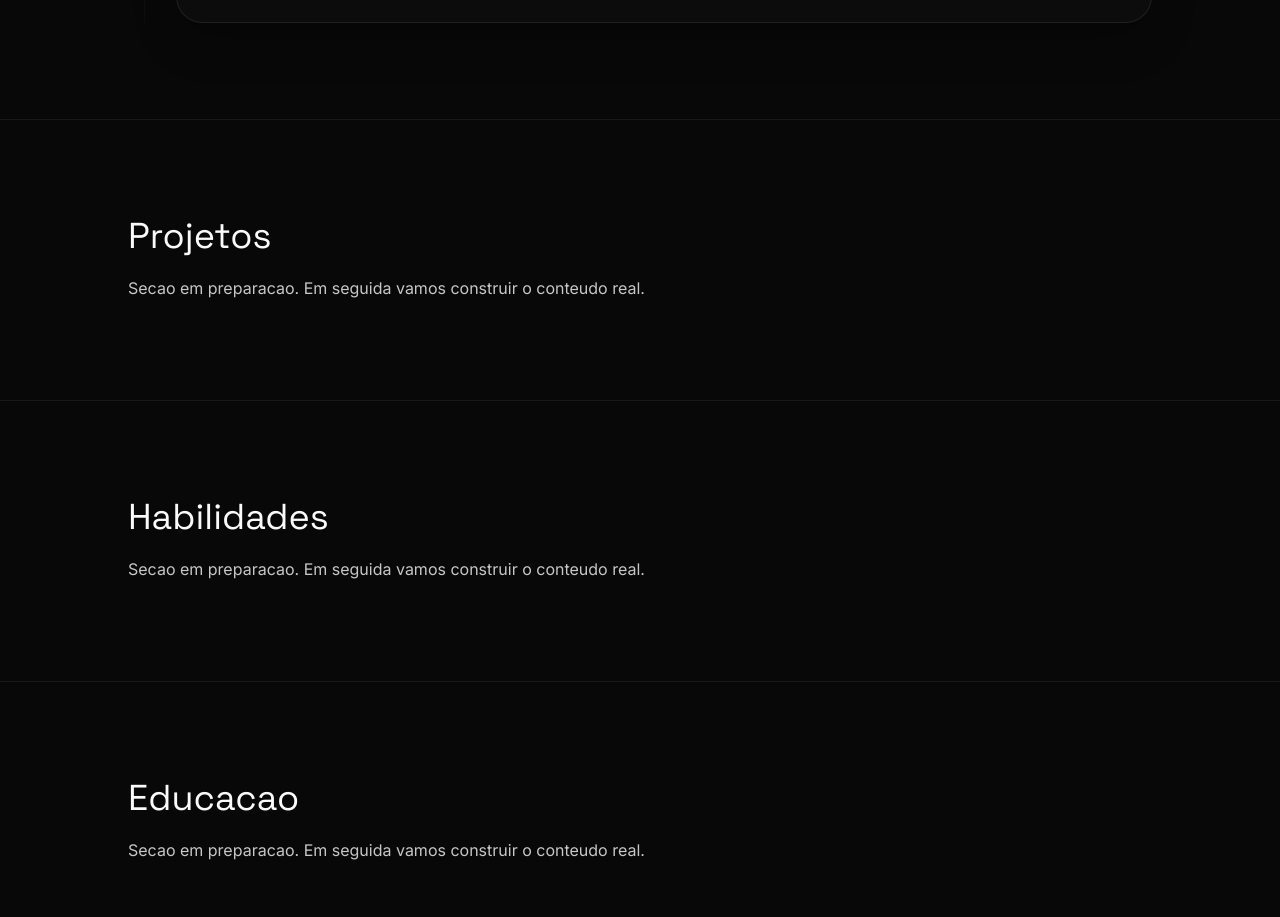
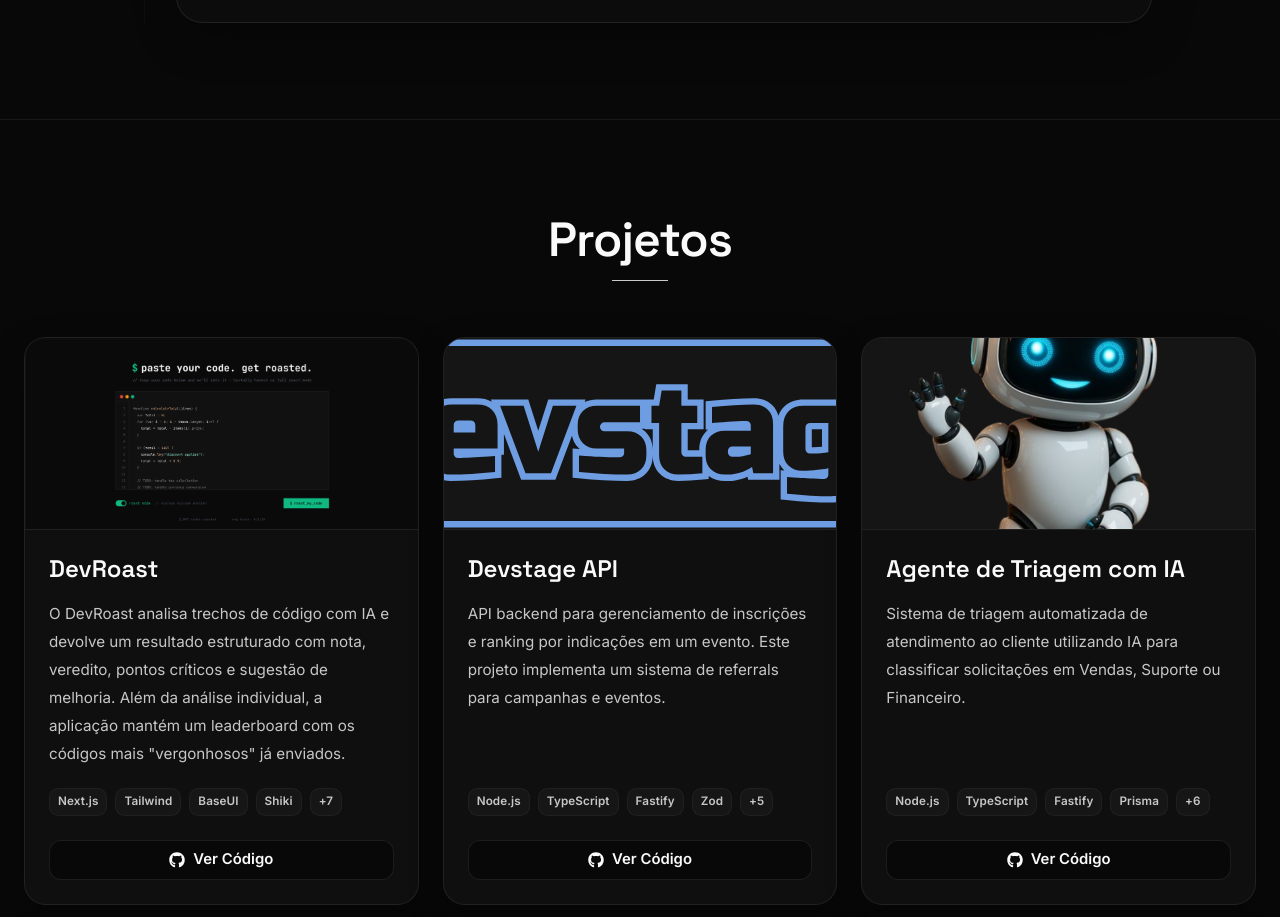
Before and after one commit to jvfsccp/portfolio-v2, a Next.js app: page / in a window 1280 px wide. Shown: the part 3689-4606 px from the top of the page. Built offline with nearby package versions, Linux system fonts and the light colour scheme.

Commit message:
feat: integrate projects section on home page

```diff
--- a/src/app/page.tsx
+++ b/src/app/page.tsx
@@ -2,6 +2,7 @@ import { SiteFooter } from '@/components/layout/site-footer'
 import { SiteHeader } from '@/components/layout/site-header'
 import { PortfolioExperience } from '@/components/sections/portfolio-experience'
 import { PortfolioHero } from '@/components/sections/portfolio-hero'
+import { PortfolioProjects } from '@/components/sections/portfolio-projects'
 
 const placeholderSections = [
   { id: 'experiencia', title: 'Experiencia' },
@@ -40,8 +41,13 @@ export default function HomePage() {
 
         <PortfolioExperience />
 
+        <PortfolioProjects />
+
         {placeholderSections
-          .filter((section) => section.id !== 'experiencia')
+          .filter(
+            (section) =>
+              section.id !== 'experiencia' && section.id !== 'projetos',
+          )
           .map((section) => (
             <PlaceholderSection
               key={section.id}
```
